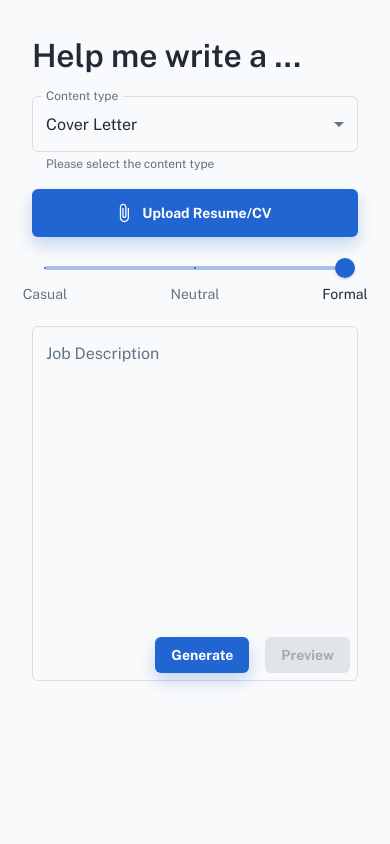
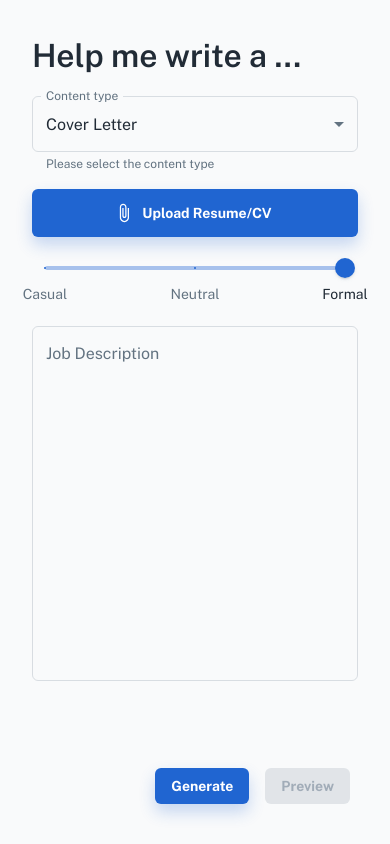
Before and after one commit to wqding/CoverHelper, a React (Create React App) app in the folder frontend/: page /dashboard/app in a window 390 px wide. Built offline with nearby package versions, Linux system fonts and the light colour scheme; what @react-pdf/renderer would draw is missing.

Commit message:
fix height bug on mobile again

```diff
--- a/frontend/src/pages/DashboardAppPage.css
+++ b/frontend/src/pages/DashboardAppPage.css
@@ -1,8 +1,8 @@
 .main {
     display: flex;
     flex: 1;
-    height: 100vh;
-    min-height: -webkit-fill-available;
+    max-height: 100vh;
+    /* min-height: -webkit-fill-available; */
     gap: 0.5rem;
 }
 
@@ -137,4 +137,8 @@
     .page {
         height: 67%;
     }
+
+    .page-content {
+        font-size: 10px;
+    }
 }
--- a/frontend/src/pages/DashboardAppPage.js
+++ b/frontend/src/pages/DashboardAppPage.js
@@ -274,7 +274,7 @@ export default function DashboardAppPage() {
       <Helmet>
         <title> CoverHelper </title>
       </Helmet>
-      <div className='main'>
+      <div className='main' style={{height: window.innerHeight}}>
         <div className= 'leftSide' data-generated={openPreview}>
         <div className="input-elements-container">
           <div className='title'>Help me write a ...</div>
```
